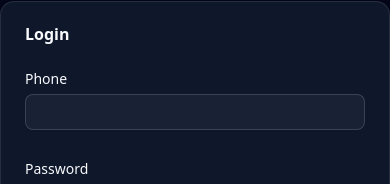
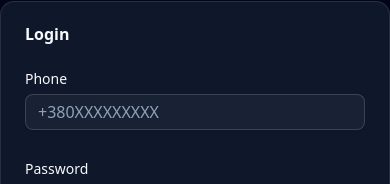
Before and after one commit to naukmagymdb/gym, a Next.js app in the folder packages/client/: page /login in a window 390 px wide. Shown: the part 330-514 px from the top of the page. Built offline with nearby package versions, Linux system fonts and the light colour scheme; no server answers.

Commit message:
Add phone placeholder

```diff
--- a/packages/client/src/app/login/page.tsx
+++ b/packages/client/src/app/login/page.tsx
@@ -61,7 +61,11 @@ export default function LoginPage() {
                   <FormItem>
                     <FormLabel>Phone</FormLabel>
                     <FormControl>
-                      <Input type="tel" {...field} />
+                      <Input
+                        type="tel"
+                        placeholder="+380XXXXXXXXX"
+                        {...field}
+                      />
                     </FormControl>
                     <FormMessage />
                   </FormItem>
```
